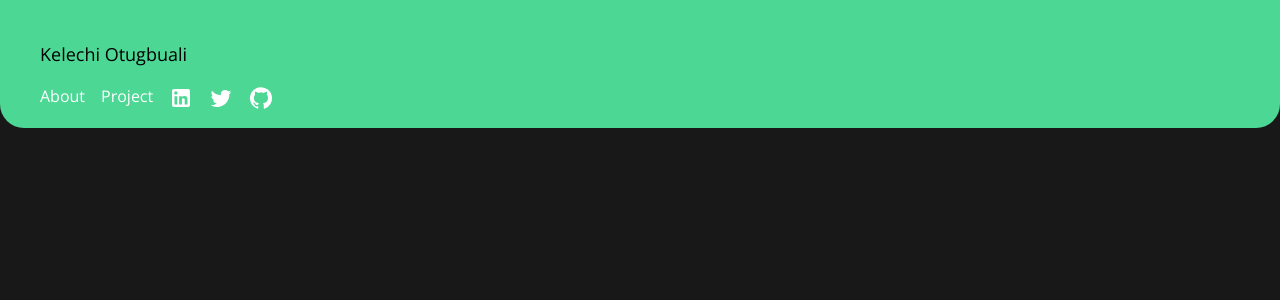
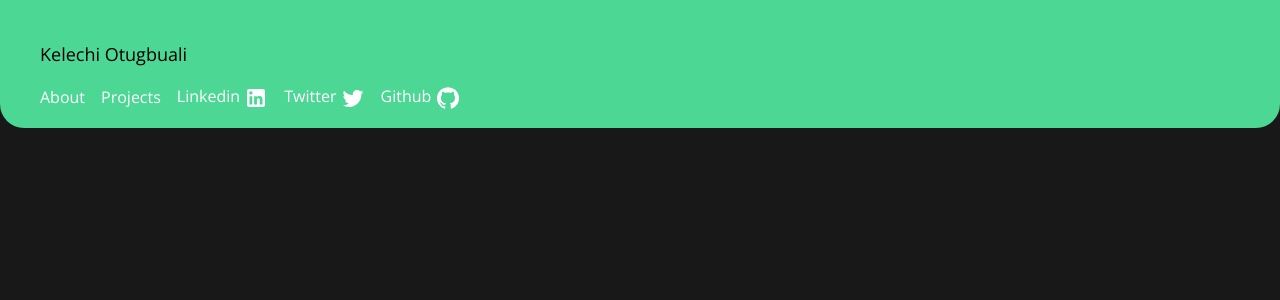
Before and after one commit to kelzzzcodes/portfolio, a React (Create React App) app: page / in a window 1280 px wide. Shown: the top 300 px of the page. Built offline with nearby package versions, Linux system fonts and the light colour scheme.

Commit message:
feat header mapping  navbar

```diff
--- a/index.html
+++ b/index.html
@@ -22,5 +22,7 @@
   <body>
     <div id="root"></div>
     <script type="module" src="/src/main.jsx"></script>
+
+
   </body>
 </html>
--- a/package.json
+++ b/package.json
@@ -28,8 +28,9 @@
     "react-icons": "^4.7.1",
     "react-identicons": "^1.2.5",
     "react-moment": "^1.1.2",
-    "react-router-dom": "^6.8.0",
+    "react-router-dom": "^6.8.1",
     "react-scripts": "5.0.0",
+    "tailwind-hamburgers": "^1.3.4",
     "web-vitals": "^2.1.4"
   },
   "devDependencies": {
--- a/src/component/Header/header.js
+++ b/src/component/Header/header.js
@@ -1,54 +1,32 @@
 import { React, useState } from 'react'
 import { Link } from 'react-router-dom'
-import MenuIcon from '@mui/icons-material/Menu'
-import CloseIcon from '@mui/icons-material/Close'
-// import KelzzzCodes from '../../asset/Kelzzz.codes.jpeg'
-import LinkedInIcon from '@mui/icons-material/LinkedIn';
-import TwitterIcon from '@mui/icons-material/Twitter';
-import GitHubIcon from '@mui/icons-material/GitHub';
-
-
-
-
-
+import { navdata } from '../../constants'
+// import MenuIcon from '@mui/icons-material/Menu'
+// import CloseIcon from '@mui/icons-material/Close'
 
 function header() {
-  const [toggleMenu, setToggleMenu] = useState(false);
   return (
-    <nav className='p-2 flex rounded-3xl justify-between items-center content-center w-full h-16  bg-[#4CD794] text-black sm:flex-col sm:space-y-4  sm:h-32 sm:p-10 sm:items-baseline sm:rounded-b-3xl  sm:rounded-t-none'>
-
-
-      <div>
-      <a href='####' className='flex  items-center space-x-2  '>
-        <span className='text-lg'>Kelechi Otugbuali</span></a>
+    <nav className="p-2 flex rounded-3xl justify-between items-center content-center w-full h-16  bg-[#4CD794] text-black sm:flex-col sm:space-y-4  sm:h-32 sm:p-10 sm:items-baseline sm:rounded-b-3xl  sm:rounded-t-none ">
+      <div className="flex justify-center align-center items-center  sm:justify-start  ">
+        <a href="####" className="flex  items-center space-x-2 ">
+          <span className="text-lg">Kelechi Otugbuali</span>
+        </a>
       </div>
-      <div className='hidden sm:flex'>
-
-          <ul className='flex space-x-4 text-white'>
-
-            <li className=' cursor-pointer border-b-2 border-[#4CD794] hover:border-b-2 hover:border-black hover:text-gray-500'><a>About</a></li>
-            <li className=' cursor-pointer border-b-2 border-[#4CD794] hover:border-b-2 hover:border-black hover:text-gray-500'><a>Project</a></li>
-            <li className=' flex items-center justify-center space-x-2 cursor-pointer border-b-2 border-[#4CD794] hover:border-b-2 hover:border-black hover:text-gray-500'><a href='mm'><LinkedInIcon/></a> </li>
-            <li className=' flex items-center justify-center space-x-2 cursor-pointer border-b-2 border-[#4CD794] hover:border-b-2 hover:border-black hover:text-gray-500'><a><TwitterIcon/></a></li>
-            <li className=' flex items-center justify-center space-x-2 cursor-pointer border-b-2 border-[#4CD794] hover:border-b-2 hover:border-black hover:text-gray-500'><a><GitHubIcon/></a></li>
-
-          </ul>
-        </div>
-
-
-
-
-
-
-
-
-
-
-
-        </nav>
-
-
-
+      <div className="hidden sm:flex">
+        <ul className="flex space-x-4 text-white">
+          {navdata.map((nav, index) => (
+            <li
+              key={nav.id}
+              className=" flex items-center justify-center space-x-2 cursor-pointer border-b-2 border-[#4CD794] hover:border-b-2 hover:border-black hover:text-gray-500"
+            >
+              <Link to={nav.path}>
+                {nav.title} {nav.Icon}
+              </Link>{' '}
+            </li>
+          ))}
+        </ul>
+      </div>
+    </nav>
   )
 }
 
--- /dev/null
+++ b/src/constants/index.js
@@ -0,0 +1,2 @@
+import navdata from "./navdata";
+export {navdata}
--- /dev/null
+++ b/src/constants/navdata.js
@@ -0,0 +1,38 @@
+
+import LinkedInIcon from '@mui/icons-material/LinkedIn';
+import TwitterIcon from '@mui/icons-material/Twitter';
+import GitHubIcon from '@mui/icons-material/GitHub';
+const navdata=[
+    {
+        id:0,
+        title: 'About',
+        path: '/About',
+    },
+    {
+        id:1,
+        title: 'Projects',
+        path: '/About',
+    },
+    {
+        id:2,
+        title: 'Linkedin',
+        Icon: <LinkedInIcon/>,
+        path:"https://www.linkedin.com/in/kelzzzcodes/",
+    },
+    {
+        id:3,
+        title: 'Twitter',
+        Icon: <TwitterIcon/>,
+        path:"/twitter/",
+
+    },
+    {
+        id:4,
+        title: 'Github',
+        Icon: <GitHubIcon/>
+    },
+
+
+]
+
+export default navdata
--- a/tailwind.config.js
+++ b/tailwind.config.js
@@ -32,4 +32,6 @@ module.exports = {
     extend: {},
   },
   plugins: [require('@tailwindcss/forms')],
+
+
 }
```
Also changed, not shown: 1 other file (tests, documents, lock files or other folders).
